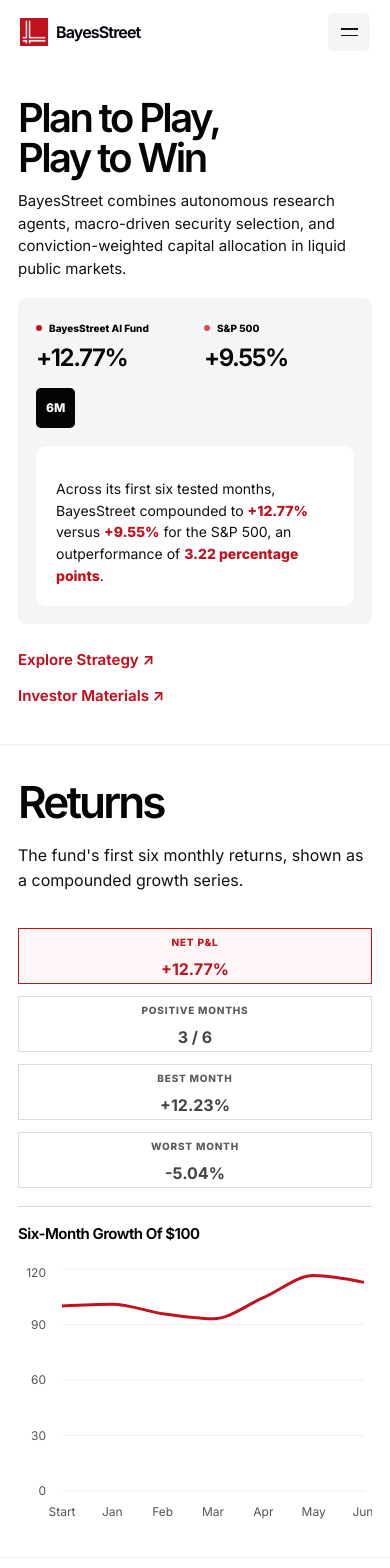
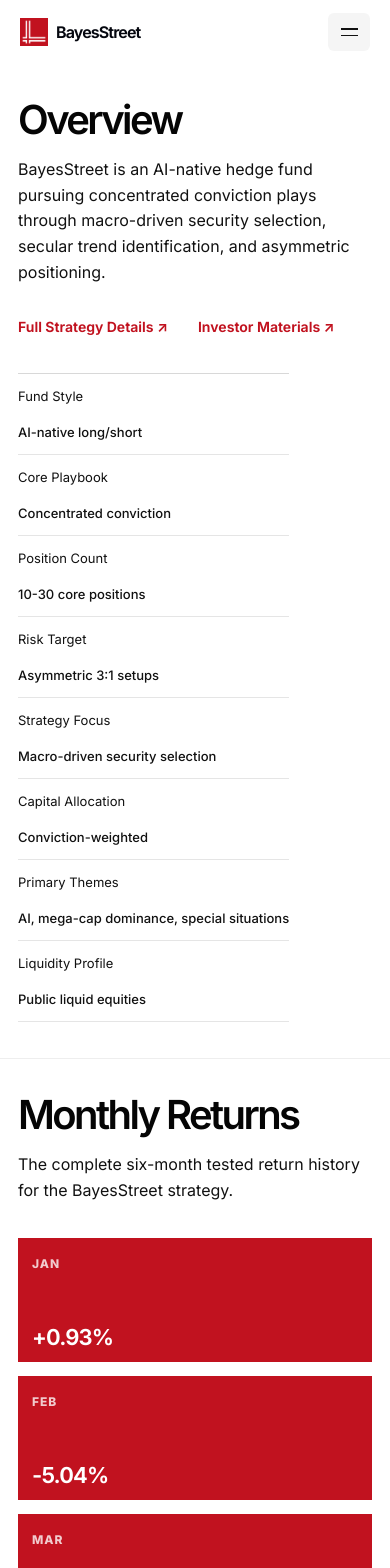
Before and after one commit to sebonomics/bayesstreet, a React (Vite) app: page / in a window 390 px wide. Shown: the top 1568 px of the page. Built offline with nearby package versions, Linux system fonts and the light colour scheme.

Commit message:
UI betta

```diff
--- a/src/App.css
+++ b/src/App.css
@@ -590,8 +590,32 @@
   border-top: 1px solid #eeeeee;
   display: flex;
   flex-direction: column;
+  height: clamp(640px, calc(100svh - 100px), 760px);
   justify-content: center;
-  min-height: clamp(640px, 78vh, 760px);
+  min-height: 0;
+  padding-bottom: clamp(36px, 5vh, 56px);
+  padding-top: clamp(36px, 5vh, 56px);
+}
+
+.app-shell > .overview-section:first-child {
+  border-top: 0;
+}
+
+@media (min-width: 901px) {
+  .home-panel-section .content-panel,
+  .home-panel-section .monthly-return-grid,
+  .home-panel-section .allocation-panel,
+  .home-panel-section.comparison-section .chart-card-shell {
+    margin-top: 24px;
+  }
+
+  .home-panel-section .sector-row {
+    min-height: 40px;
+  }
+
+  .home-panel-section.comparison-section .chart-frame {
+    height: 250px;
+  }
 }
 
 .section-component {
@@ -617,14 +641,17 @@
 .monthly-return-grid {
   display: grid;
   gap: 14px;
-  grid-template-columns: repeat(6, minmax(0, 1fr));
+  grid-template-columns: repeat(3, minmax(0, 1fr));
   margin-top: 34px;
 }
 
 .monthly-return-card {
   background: var(--accent);
   color: #ffffff;
-  min-height: 180px;
+  display: flex;
+  flex-direction: column;
+  justify-content: space-between;
+  min-height: 140px;
   min-width: 0;
   padding: clamp(14px, 1.4vw, 20px);
 }
@@ -645,7 +672,7 @@
   font-weight: 650;
   letter-spacing: -0.04em;
   line-height: 1;
-  margin-top: 70px;
+  margin-top: auto;
   white-space: nowrap;
 }
 
@@ -1597,6 +1624,7 @@
   }
 
   .home-panel-section {
+    height: auto;
     min-height: auto;
   }
 
@@ -1626,6 +1654,15 @@
     grid-row: auto;
   }
 
+  .overview-grid {
+    border-top: 1px solid #d8d8d8;
+    gap: 0;
+  }
+
+  .overview-table {
+    border-top: 0;
+  }
+
   .return-tabs {
     grid-template-columns: repeat(2, 1fr);
   }
@@ -1639,7 +1676,7 @@
   }
 
   .monthly-return-card strong {
-    margin-top: 42px;
+    margin-top: auto;
   }
 
   .process-row {
@@ -1833,7 +1870,7 @@
   }
 
   .monthly-return-card strong {
-    margin-top: 34px;
+    margin-top: auto;
   }
 
   .allocation-panel {
--- a/src/App.tsx
+++ b/src/App.tsx
@@ -2,19 +2,11 @@
 import './App.css'
 import {
   AllocationDonutChart,
-  HeroPerformanceChart,
   ReturnsLineChart,
   WinRateBarChart,
 } from './components/FundCharts'
 
 type PageId = 'home' | 'strategy' | 'returns' | 'research' | 'risk' | 'company' | 'investors' | 'contact'
-
-const cumulativeTabs = [
-  { label: 'NET P&L', value: '+12.77%', active: true },
-  { label: 'POSITIVE MONTHS', value: '3 / 6' },
-  { label: 'BEST MONTH', value: '+12.23%' },
-  { label: 'WORST MONTH', value: '-5.04%' },
-]
 
 const monthlyReturns = [
   ['Jan', '+0.93%'],
@@ -69,11 +61,10 @@
   },
   {
     label: 'Returns',
-    href: '#returns',
+    href: '#monthly-returns',
     items: [
-      ['Returns', 'Complete six-month tested performance', '03', '#returns'],
-      ['Monthly Returns', 'Recent monthly return cards', '04', '#monthly-returns'],
-      ['Return Profile', 'Six-month compounded return context', '05', '#benchmark'],
+      ['Monthly Returns', 'Complete six-month tested performance', '03', '#monthly-returns'],
+      ['Return Profile', 'Six-month compounded return context', '04', '#benchmark'],
     ],
   },
   {
@@ -91,7 +82,7 @@
     heading: 'Fund',
     links: [
       ['Overview', '#overview'],
-      ['Returns', '#returns'],
+      ['Monthly Returns', '#monthly-returns'],
       ['Allocation', '#allocation'],
     ],
   },
@@ -116,7 +107,7 @@
     links: [
       ['About', '#overview'],
       ['Process', '#process'],
-      ['Returns', '#returns'],
+      ['Monthly Returns', '#monthly-returns'],
     ],
   },
 ]
@@ -437,7 +428,7 @@
 
       <div className="site-shell">
         <header className="nav">
-          <a className="brand" href="#top" aria-label="BayesStreet home">
+          <a className="brand" href="#overview" aria-label="BayesStreet home">
             <img className="brand-logo" src="/bayesstreet-logo.png" alt="" />
             <span className="brand-word">BayesStreet</span>
           </a>
@@ -514,60 +505,6 @@
         <main className="app-shell">
           {page === 'home' ? (
             <>
-      <section className="section home-hero" id="top">
-        <div className="hero-intro">
-          <h1>
-            <span>Plan to Play,</span> <span>Play to Win</span>
-          </h1>
-          <p>
-            BayesStreet combines autonomous research agents, macro-driven security selection, and
-            conviction-weighted capital allocation in liquid public markets.
-          </p>
-        </div>
-        <HeroPerformanceChart />
-        <div className="hero-links">
-          <a href="#overview">Explore Strategy ↗</a>
-          <a href="#benchmark">Investor Materials ↗</a>
-        </div>
-      </section>
-
-      <section className="section performance-section home-panel-section" id="returns">
-        <div className="section-heading">
-          <h1>Returns</h1>
-          <p>
-            The fund's first six monthly returns, shown as a compounded growth series.
-          </p>
-        </div>
-        <div className="section-component content-panel">
-          <div className="return-tabs">
-            {cumulativeTabs.map((tab) => (
-              <div className={tab.active ? 'return-tab active' : 'return-tab'} key={tab.label}>
-                <span>{tab.label}</span>
-                <strong>{tab.value}</strong>
-              </div>
-            ))}
-          </div>
-          <ReturnsLineChart />
-        </div>
-      </section>
-
-      <section className="section monthly-returns-section home-panel-section" id="monthly-returns">
-        <div className="section-heading">
-          <h2>Monthly Returns</h2>
-          <p>
-            The complete six-month tested return history for the BayesStreet strategy.
-          </p>
-        </div>
-        <div className="monthly-return-grid">
-          {monthlyReturns.map(([month, value]) => (
-            <article className="monthly-return-card" key={month}>
-              <span>{month}</span>
-              <strong>{value}</strong>
-            </article>
-          ))}
-        </div>
-      </section>
-
       <section className="section overview-section home-panel-section" id="overview">
         <div className="section-heading">
           <h1>Overview</h1>
@@ -591,6 +528,23 @@
                 </div>
               ))}
             </div>
+          ))}
+        </div>
+      </section>
+
+      <section className="section monthly-returns-section home-panel-section" id="monthly-returns">
+        <div className="section-heading">
+          <h2>Monthly Returns</h2>
+          <p>
+            The complete six-month tested return history for the BayesStreet strategy.
+          </p>
+        </div>
+        <div className="monthly-return-grid">
+          {monthlyReturns.map(([month, value]) => (
+            <article className="monthly-return-card" key={month}>
+              <span>{month}</span>
+              <strong>{value}</strong>
+            </article>
           ))}
         </div>
       </section>
@@ -666,7 +620,7 @@
       <footer className="site-footer">
         <div className="footer-grid">
           <div className="footer-primary">
-            <a className="brand footer-brand" href="#top">
+            <a className="brand footer-brand" href="#overview">
               <img className="brand-logo" src="/bayesstreet-logo.png" alt="" />
               <span className="brand-word">BayesStreet</span>
             </a>
```
